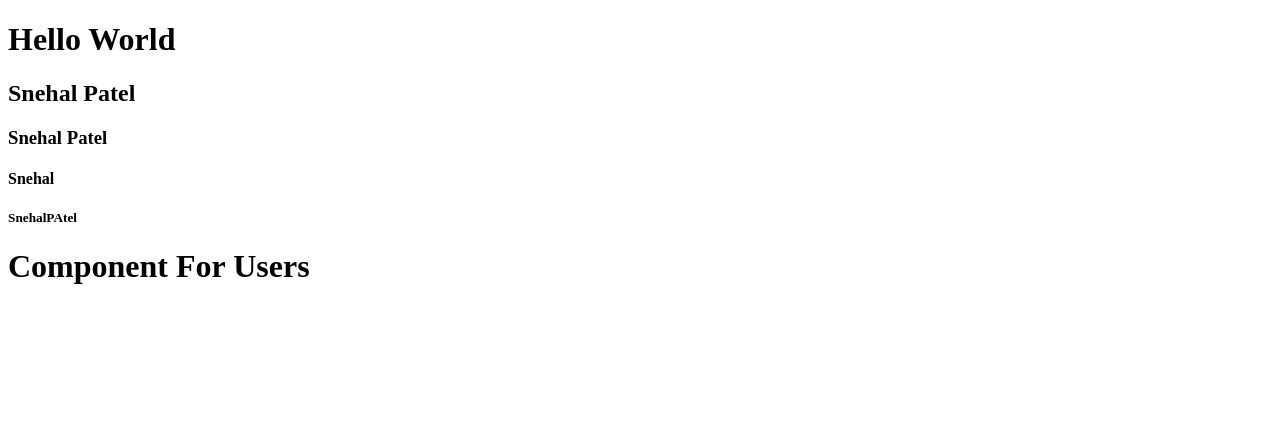
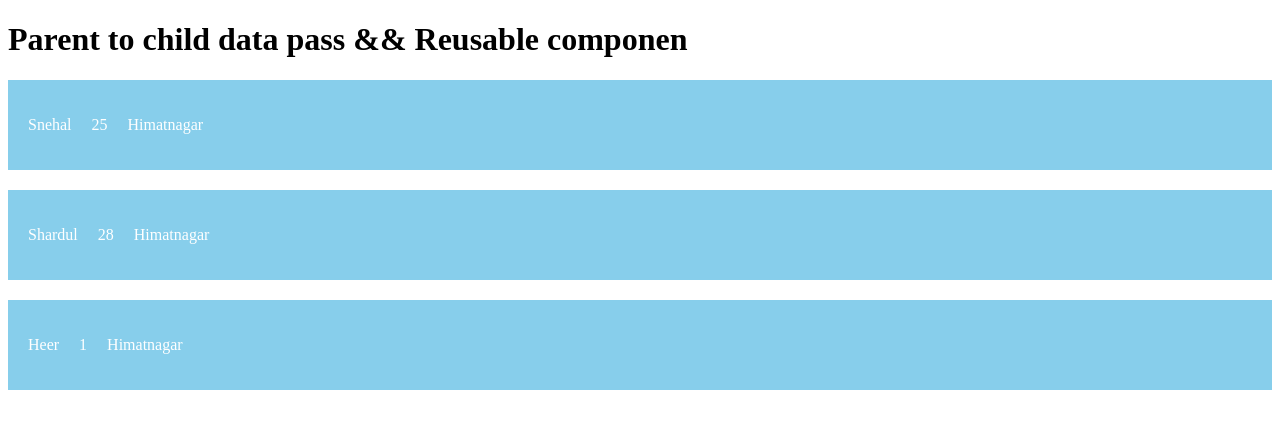
Before and after one commit to snehalpatel318/angular, an Angular app: page / in a window 1280 px wide. Shown: the top 428 px of the page. Built offline with nearby package versions, Linux system fonts and the light colour scheme.

Commit message:
parent to child

```diff
--- a/src/app/app.component.html
+++ b/src/app/app.component.html
@@ -1,6 +1,5 @@
-<h1>Hello World</h1>
-<h2>{{name}}</h2>
-<h3>{{getName()}}</h3>
-<h4>{{obj.name}}</h4>
-<h5>{{arr[0]}}</h5>
-<app-user-list></app-user-list>
+<h1>Parent to child data pass && Reusable componen</h1>
+<div *ngFor="let data of users">
+    <app-user-list [users]="data"></app-user-list>
+</div>
+<!-- <app-user-list [hero]="name" [data]="obj" [users]="data"></app-user-list> -->
--- a/src/app/app.component.ts
+++ b/src/app/app.component.ts
@@ -11,6 +11,24 @@ export class AppComponent {
   obj = {name:'Snehal',age:20} // object
   arr = ['SnehalPAtel','Shardul','Heer'] // array
 
+  users = [
+    {
+      name:'Snehal',
+      age:25,
+      address:'Himatnagar'
+    },
+    {
+      name:'Shardul',
+      age:28,
+      address:'Himatnagar'
+    },
+    {
+      name:'Heer',
+      age:1,
+      address:'Himatnagar'
+    },
+  ]
+
   getName(){   // function use
     return this.name;
   }
--- a/src/app/user-list/user-list.component.css
+++ b/src/app/user-list/user-list.component.css
@@ -0,0 +1,10 @@
+.box{
+    background-color: skyblue;
+    padding: 10px;
+    color: white;
+    margin-bottom: 20px;
+}
+p{
+    display: inline-block;
+    padding: 10px;
+}
--- a/src/app/user-list/user-list.component.html
+++ b/src/app/user-list/user-list.component.html
@@ -1 +1,10 @@
-<h1>Component For Users</h1>
+<!-- <h3>Child Component</h3> -->
+<!-- <h5>{{hero}}</h5>
+<h5>{{data.name}}</h5>
+<h5>{{users.name}}</h5>
+ -->
+<div class="box">
+    <p>{{users.name}}</p>
+    <p>{{users.age}}</p>
+    <p>{{users.address}}</p>
+</div>
--- a/src/app/user-list/user-list.component.ts
+++ b/src/app/user-list/user-list.component.ts
@@ -1,4 +1,4 @@
-import { Component } from '@angular/core';
+import { Component,Input } from '@angular/core';
 
 @Component({
   selector: 'app-user-list',
@@ -7,4 +7,7 @@ import { Component } from '@angular/core';
 })
 export class UserListComponent {
 
+@Input() hero: any
+@Input() data: any
+@Input() users: any
 }
```
